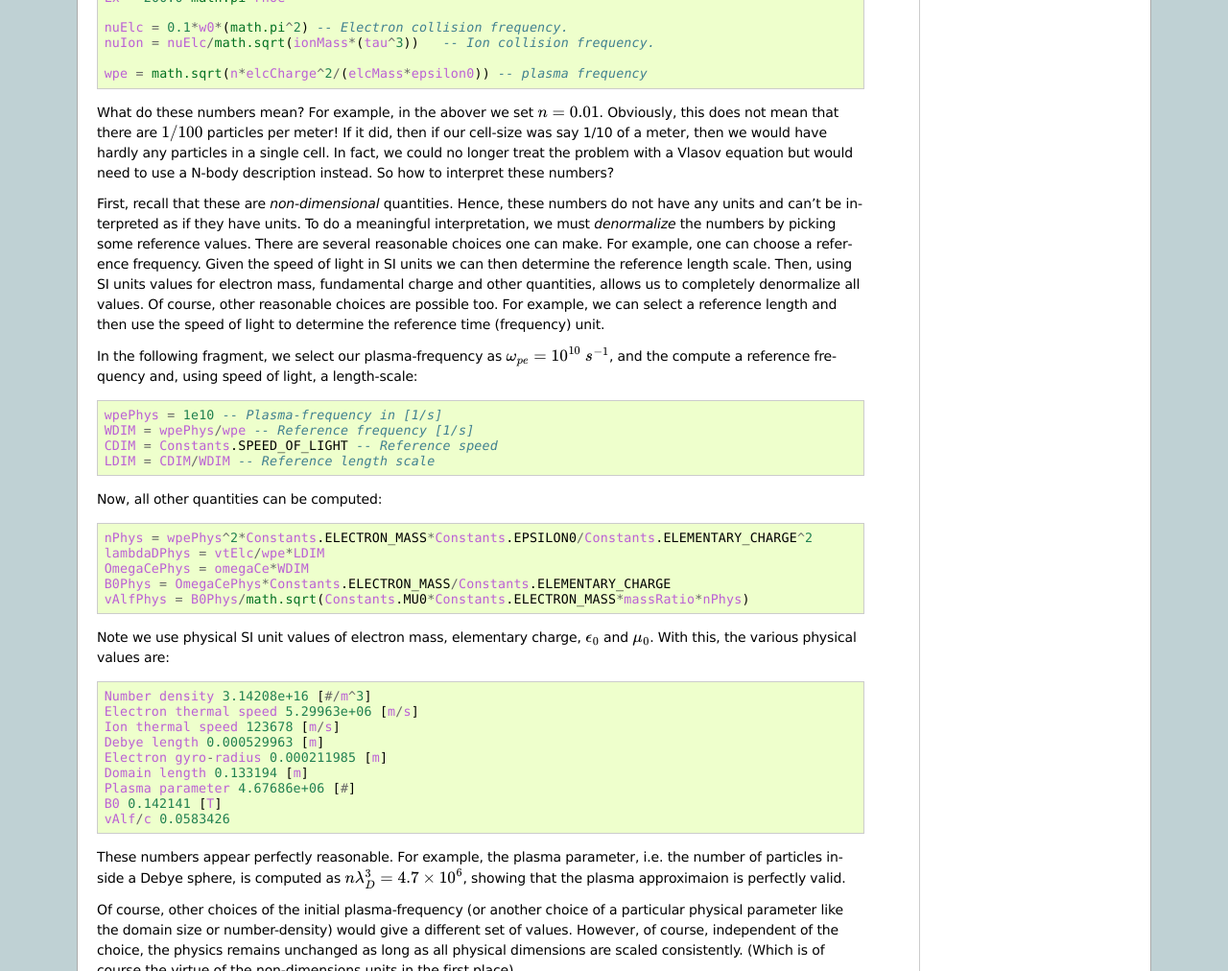
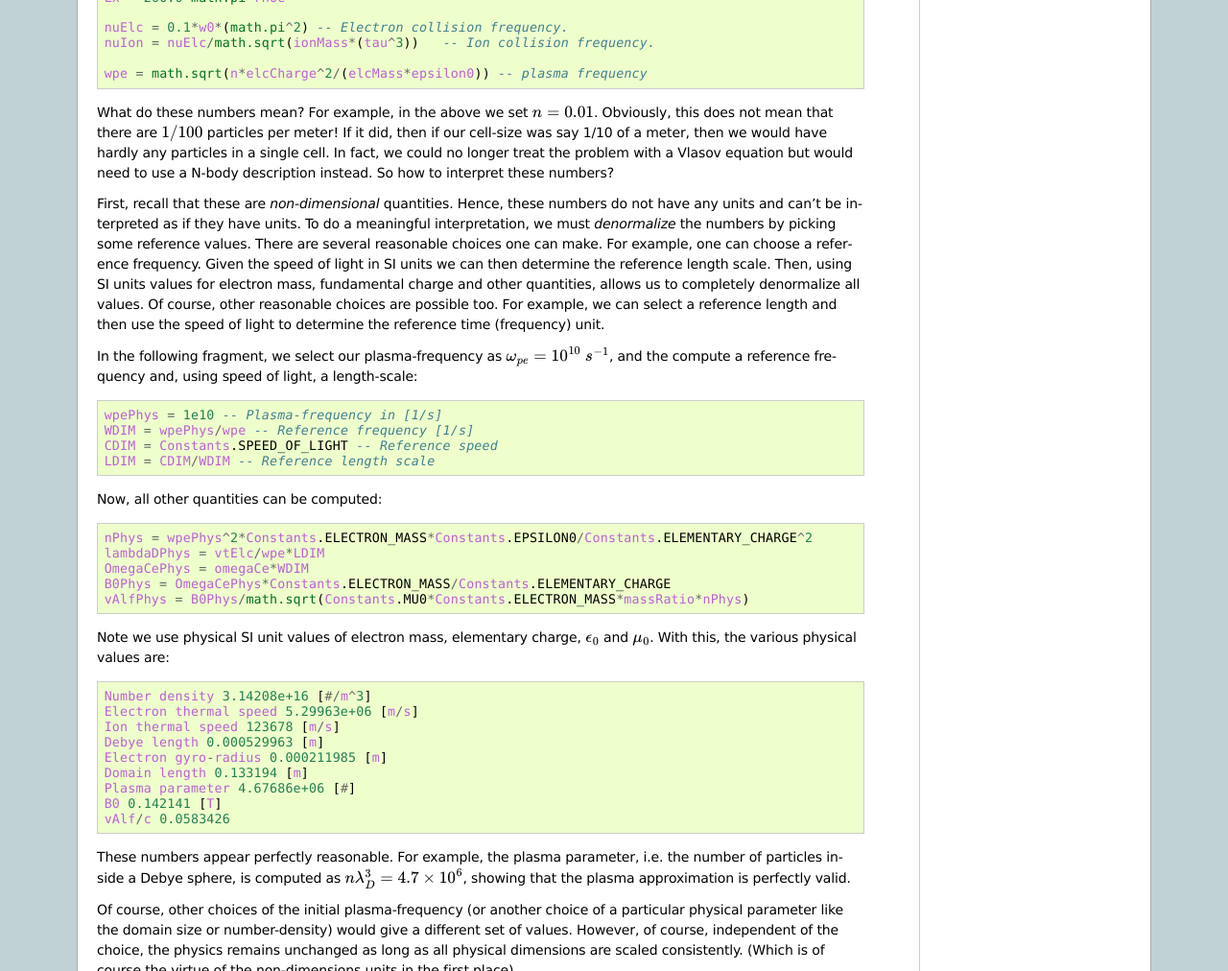
Before and after one commit to ammarhakim/gkyl-doc, a Sphinx documentation site: the page built from source/dev/vlasov-denorm.rst, in a window 1280 px wide. Shown: the part 755-1767 px from the top of the page at 96% size. Built offline with Sphinx 7.4.7, drawn with Linux system fonts in a browser that asks for light colours.

Commit message:
Spellings

```diff
--- a/source/dev/vlasov-denorm.rst
+++ b/source/dev/vlasov-denorm.rst
@@ -52,7 +52,7 @@ describing a typical problem setup.
 
     wpe = math.sqrt(n*elcCharge^2/(elcMass*epsilon0)) -- plasma frequency
 
-What do these numbers mean? For example, in the abover we set :math:`n
+What do these numbers mean? For example, in the above we set :math:`n
 = 0.01`. Obviously, this does not mean that there are :math:`1/100`
 particles per meter! If it did, then if our cell-size was say 1/10 of
 a meter, then we would have hardly any particles in a single cell. In
@@ -113,7 +113,7 @@ physical values are:
 These numbers appear perfectly reasonable. For example, the plasma
 parameter, i.e. the number of particles inside a Debye sphere, is
 computed as :math:`n \lambda_D^3 = 4.7\times 10^{6}`, showing that the
-plasma approximaion is perfectly valid.
+plasma approximation is perfectly valid.
 
 Of course, other choices of the initial plasma-frequency (or another
 choice of a particular physical parameter like the domain size or
```
